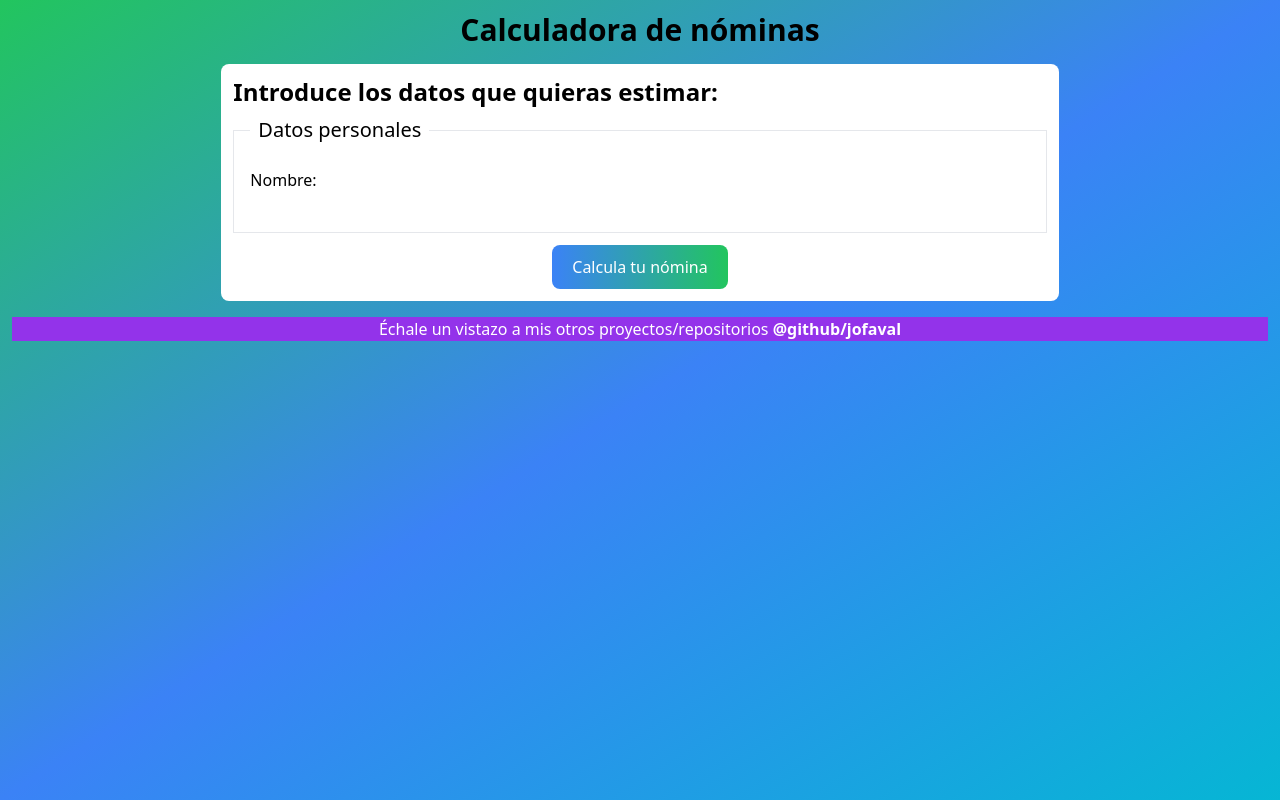
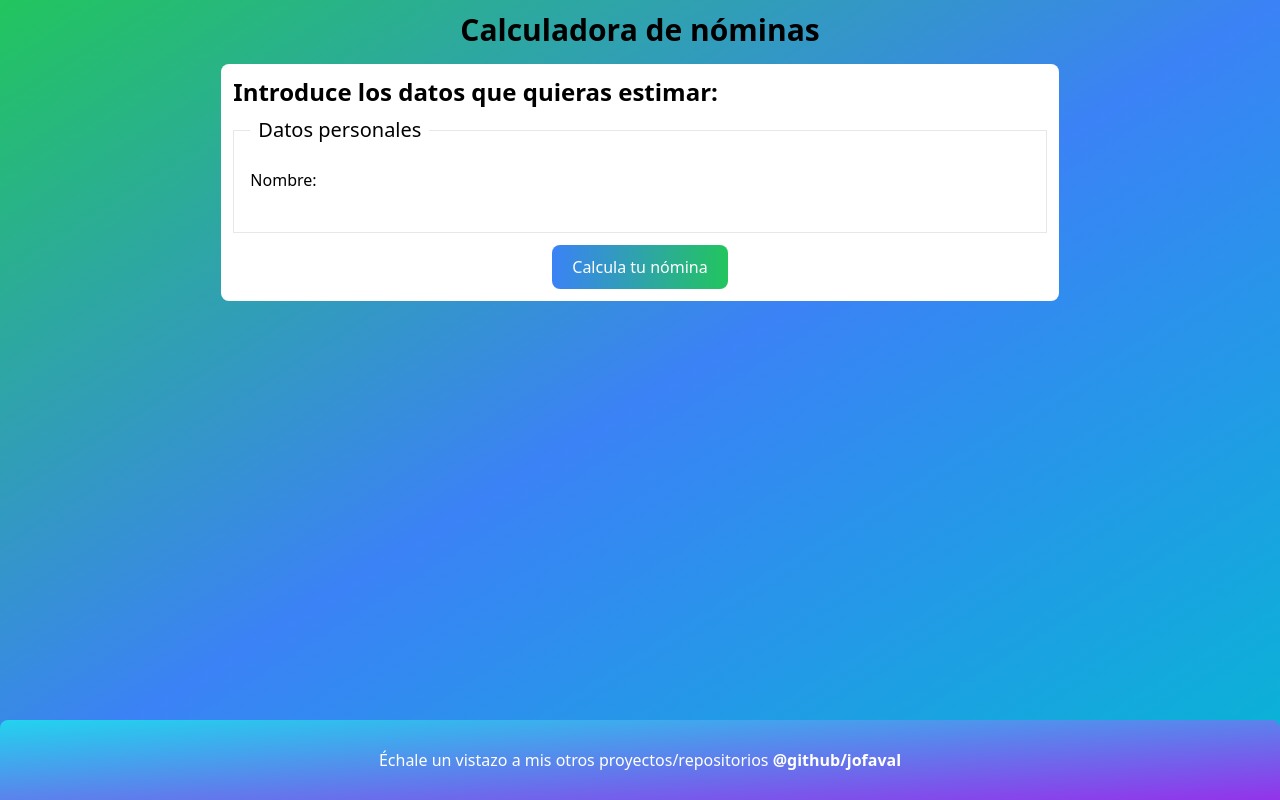
Before and after one commit to jofaval/calculadora-nomina, a React (Vite) app: page / in a window 1280 px wide. Built offline with nearby package versions, Linux system fonts and the light colour scheme.

Commit message:
feat(footer): reposition and add gradient

```diff
--- a/src/Navigation/Footer.tsx
+++ b/src/Navigation/Footer.tsx
@@ -2,7 +2,7 @@ import React from "react";
 import linksConstants from "../constants/links.constants";
 
 const Footer: React.FC = () => (
-  <footer className="footer__container bg-purple-600">
+  <footer className="footer__container bg-gradient-to-tl from-purple-600 to-cyan-400 absolute bottom-0 left-0 p-3 mt-5 rounded-t-lg w-full">
     <div className="footer my-4">
       <p className="footer__title text-center text-white">
         Échale un vistazo a mis otros proyectos/repositorios{" "}
```
